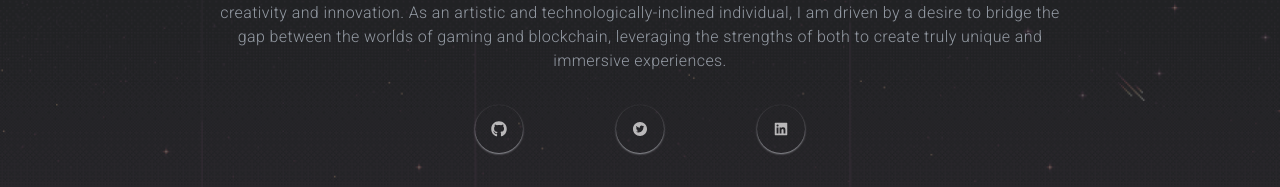
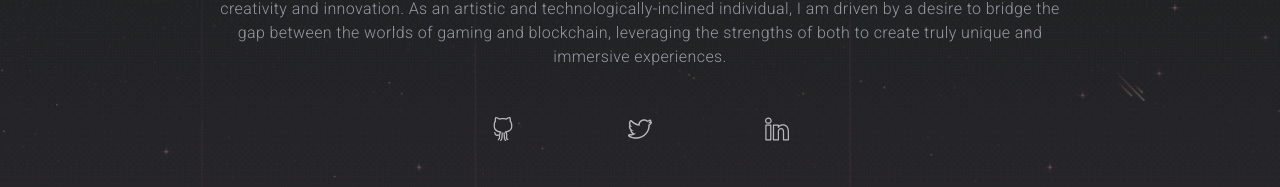
Before and after one commit to gopiinho/devProfile, a Next.js app: page / in a window 1280 px wide. Shown: the part 443-630 px from the top of the page. Built offline with nearby package versions, Linux system fonts and the light colour scheme; a web font is replaced by a local one.

Commit message:
Updated icon links in home page

```diff
--- a/components/Main.jsx
+++ b/components/Main.jsx
@@ -1,6 +1,10 @@
 import React, { useEffect } from "react"
-import { FaGithub } from "react-icons/fa"
-import { AiFillTwitterCircle, AiFillLinkedin } from "react-icons/ai"
+import {
+  SlSocialGithub,
+  SlSocialTwitter,
+  SlSocialLinkedin,
+} from "react-icons/sl"
+import Link from "next/link"
 
 import Image from "next/image"
 import { mainBG } from "../public/assets/backgrounds/index"
@@ -39,15 +43,30 @@ const Main = () => {
             truly unique and immersive experiences.
           </p>
           <div className="flex items-center  justify-between max-w-[330px] m-auto py-4">
-            <div className="rounded-full shadow-sm p-4 shadow-gray-300 cursor-pointer hover:scale-105 ease-in duration-300 hover:shadow-[#ff2a6d] hover:text-[#ff2a6d]">
-              <FaGithub />
-            </div>
-            <div className="rounded-full shadow-sm p-4 shadow-gray-300 cursor-pointer hover:scale-105 ease-in duration-300 hover:shadow-[#ff2a6d] hover:text-[#ff2a6d]">
-              <AiFillTwitterCircle />
-            </div>
-            <div className="rounded-full shadow-sm p-4 shadow-gray-300 cursor-pointer hover:scale-105 ease-in duration-300 hover:shadow-[#ff2a6d] hover:text-[#ff2a6d]">
-              <AiFillLinkedin />
-            </div>
+            <Link
+              href="https://github.com/igopib"
+              target="_blank"
+              rel="noopener noreferrer"
+              className="text-2xl p-4 cursor-pointer hover:scale-125 ease-in duration-300 hover:shadow-[#ff2a6d] hover:text-[#ff2a6d]"
+            >
+              <SlSocialGithub />
+            </Link>
+            <Link
+              href="https://twitter.com/gopiinho"
+              target="_blank"
+              rel="noopener noreferrer"
+              className="text-2xl p-4 cursor-pointer hover:scale-125 ease-in duration-300 hover:shadow-[#ff2a6d] hover:text-[#ff2a6d]"
+            >
+              <SlSocialTwitter />
+            </Link>
+            <Link
+              href="https://www.linkedin.com/in/gopinho/"
+              target="_blank"
+              rel="noopener noreferrer"
+              className="text-2xl p-4 cursor-pointer hover:scale-125 ease-in duration-300 hover:shadow-[#ff2a6d] hover:text-[#ff2a6d]"
+            >
+              <SlSocialLinkedin />
+            </Link>
           </div>
         </div>
       </div>
```
